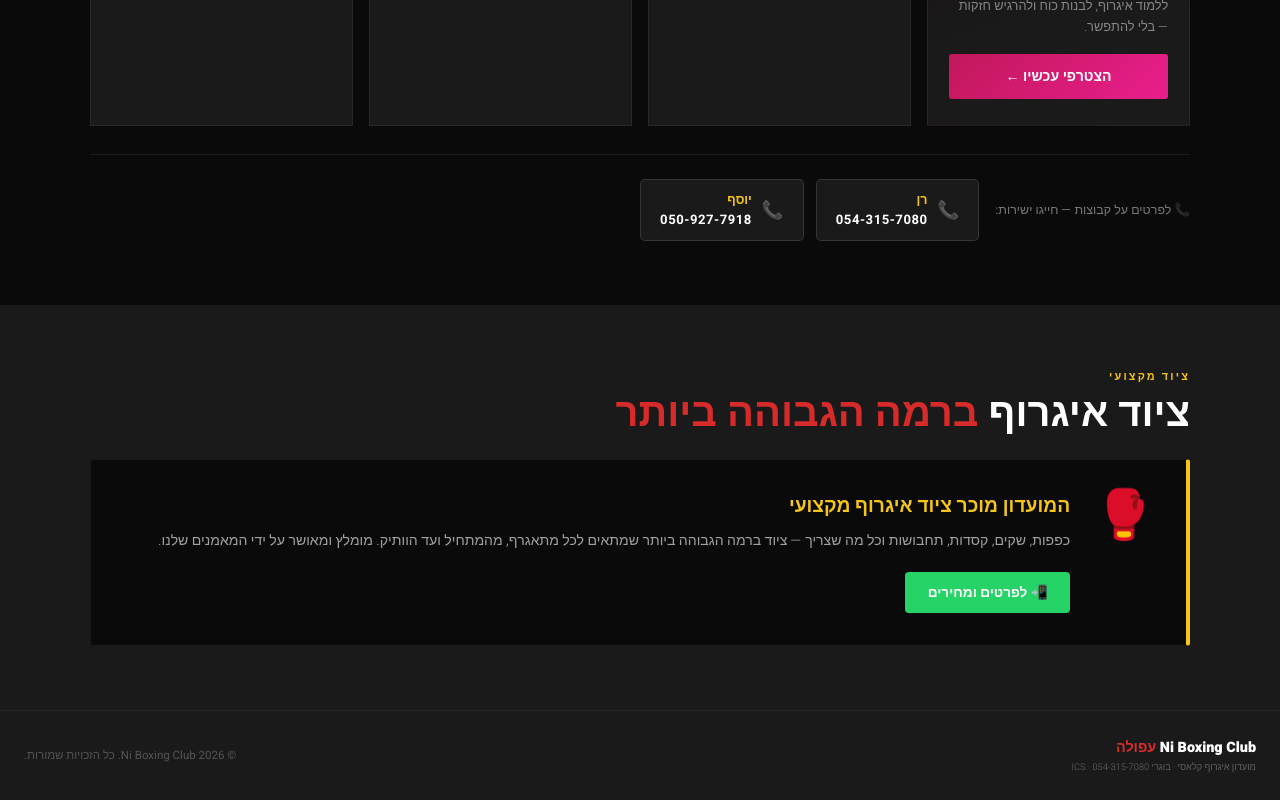
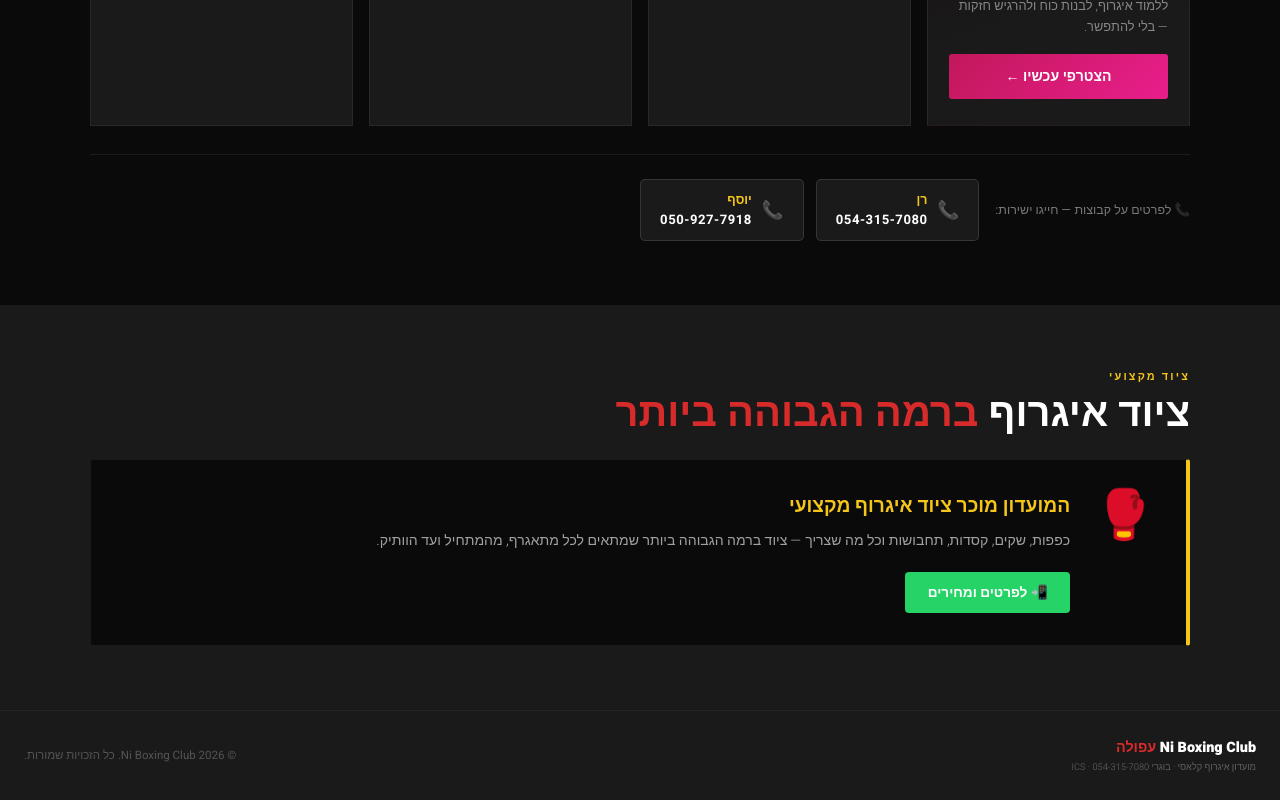
Before and after one commit to personalservices555-creator/afula-boxing-club, a plain HTML site: page index.html in a window 1280 px wide. Shown: the part 2983-3783 px from the top of the page. Drawn offline with Linux system fonts and the light colour scheme.

Commit message:
Remove last sentence from equipment section description
Co-Authored-By: Claude Sonnet 4.6 <noreply@anthropic.com>

```diff
--- a/index.html
+++ b/index.html
@@ -556,7 +556,7 @@ footer p{font-size:.72rem;color:rgba(255,255,255,.25)}
       <div class="equipment-icon">🥊</div>
       <div>
         <div class="equipment-title">המועדון מוכר ציוד איגרוף מקצועי</div>
-        <div class="equipment-desc">כפפות, שקים, קסדות, תחבושות וכל מה שצריך — ציוד ברמה הגבוהה ביותר שמתאים לכל מתאגרף, מהמתחיל ועד הוותיק. מומלץ ומאושר על ידי המאמנים שלנו.</div>
+        <div class="equipment-desc">כפפות, שקים, קסדות, תחבושות וכל מה שצריך — ציוד ברמה הגבוהה ביותר שמתאים לכל מתאגרף, מהמתחיל ועד הוותיק.</div>
         <a href="https://wa.me/972543157080?text=היי%20Ni%20Boxing%20Club%20🥊%0Aאני%20מעוניין%2Fת%20לשמוע%20על%20ציוד%20האיגרוף%20שלכם.%0Aאשמח%20לפרטים%20ומחירים%20🙏" target="_blank" rel="noopener noreferrer" class="equipment-wa-btn">📲 לפרטים ומחירים</a>
       </div>
     </div>
```
